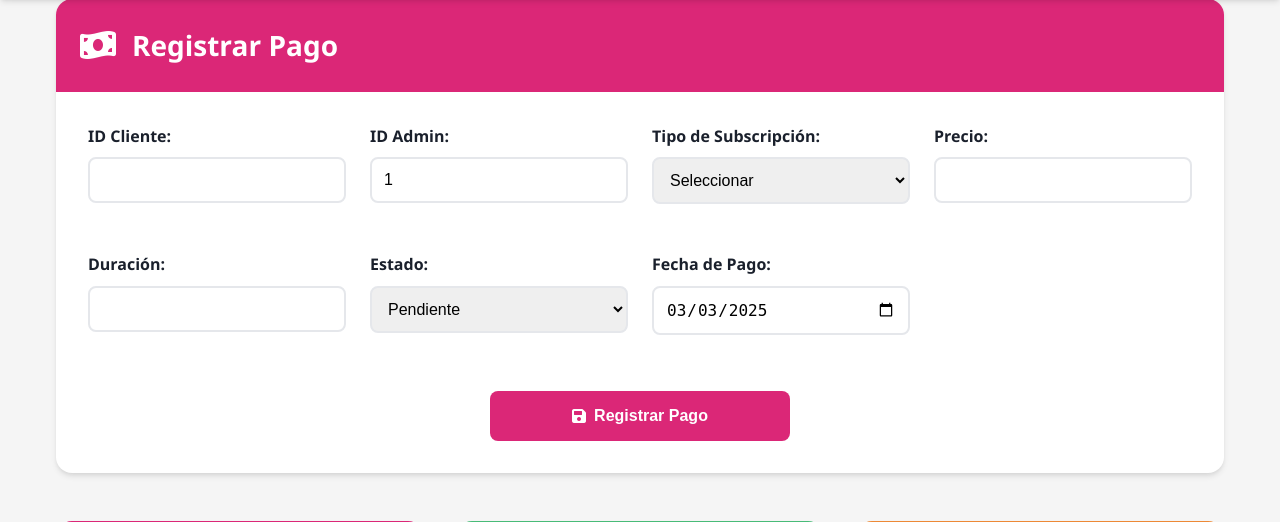
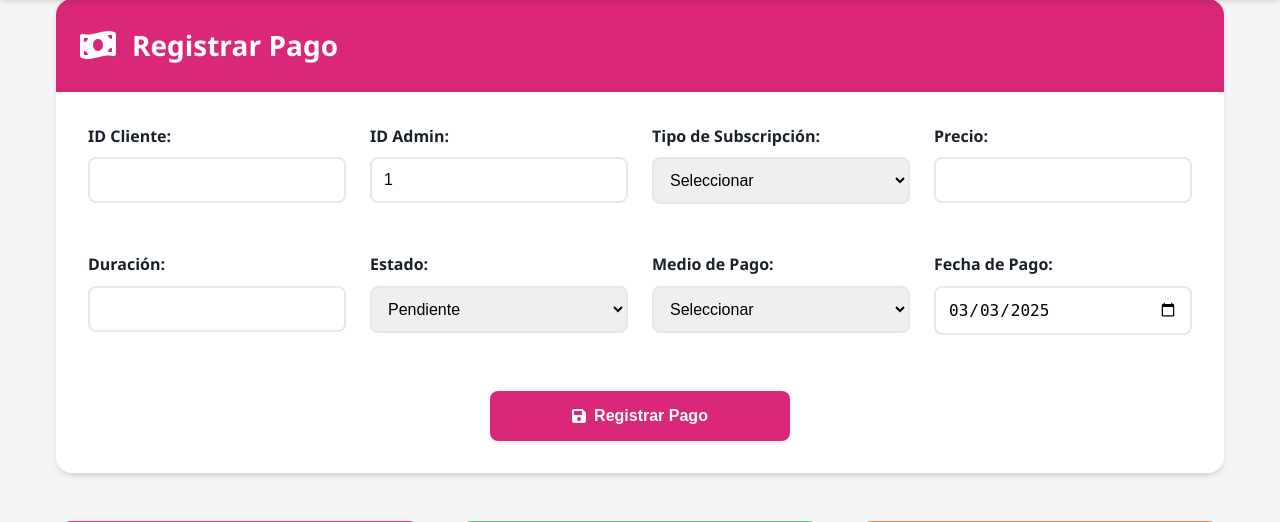
Before and after one commit to bdto/TRABAJO_GYM, a PHP site: page /vistas/pagos.php in a window 1280 px wide. Shown: the part 83-605 px from the top of the page. Run offline with PHP 8.4, Linux system fonts and the light colour scheme; the visitor is signed in with stand-in values (Sample User, id 1); tables that the repository leaves empty hold one stand-in row (values such as "Sample post").

Commit message:
registro de pagos no funcional en su totalidad

```diff
--- a/controlador/pagoscontroller.php
+++ b/controlador/pagoscontroller.php
@@ -1,79 +1,144 @@
 <?php
-require_once '../modelo/pagos.php';
+require_once __DIR__ . '/../modelo/conexion.php';
 
 class PagosController {
-    private $modelo;
+    private $db;
 
     public function __construct() {
-        $this->modelo = new Pagos();
+        $conexion = new Conexion();
+        $this->db = $conexion->getConnection();
+    }
+
+    public function registrarPago($datos) {
+        $query = "INSERT INTO pagos (id_cliente, id_admin, tipo_subscripcion, precio, duracion, estado, fecha_pago, medio_pago)
+                  VALUES (:id_cliente, :id_admin, :tipo_subscripcion, :precio, :duracion, :estado, :fecha_pago, :medio_pago)";
+
+        try {
+            $stmt = $this->db->prepare($query);
+            $stmt->bindParam(':id_cliente', $datos['id_cliente']);
+            $stmt->bindParam(':id_admin', $datos['id_admin']);
+            $stmt->bindParam(':tipo_subscripcion', $datos['tipo_subscripcion']);
+            $stmt->bindParam(':precio', $datos['precio']);
+            $stmt->bindParam(':duracion', $datos['duracion']);
+            $stmt->bindParam(':estado', $datos['estado']);
+            $stmt->bindParam(':fecha_pago', $datos['fecha_pago']);
+            $stmt->bindParam(':medio_pago', $datos['medio_pago']);
+
+            if ($stmt->execute()) {
+                return ['success' => true, 'message' => 'Pago registrado con éxito'];
+            } else {
+                return ['success' => false, 'message' => 'Error al registrar el pago'];
+            }
+        } catch (PDOException $e) {
+            error_log('Error en registrarPago: ' . $e->getMessage());
+            return ['success' => false, 'message' => 'Error al registrar el pago: ' . $e->getMessage()];
+        }
+    }
+
+    public function actualizarPago($id_pagos, $datos) {
+        $query = "UPDATE pagos SET id_cliente = :id_cliente, id_admin = :id_admin, tipo_subscripcion = :tipo_subscripcion,
+                  precio = :precio, duracion = :duracion, estado = :estado, fecha_pago = :fecha_pago, medio_pago = :medio_pago
+                  WHERE id_pagos = :id_pagos";
+
+        try {
+            $stmt = $this->db->prepare($query);
+            $stmt->bindParam(':id_pagos', $id_pagos);
+            $stmt->bindParam(':id_cliente', $datos['id_cliente']);
+            $stmt->bindParam(':id_admin', $datos['id_admin']);
+            $stmt->bindParam(':tipo_subscripcion', $datos['tipo_subscripcion']);
+            $stmt->bindParam(':precio', $datos['precio']);
+            $stmt->bindParam(':duracion', $datos['duracion']);
+            $stmt->bindParam(':estado', $datos['estado']);
+            $stmt->bindParam(':fecha_pago', $datos['fecha_pago']);
+            $stmt->bindParam(':medio_pago', $datos['medio_pago']);
+
+            if ($stmt->execute()) {
+                return ['success' => true, 'message' => 'Pago actualizado con éxito'];
+            } else {
+                return ['success' => false, 'message' => 'Error al actualizar el pago'];
+            }
+        } catch (PDOException $e) {
+            error_log('Error en actualizarPago: ' . $e->getMessage());
+            return ['success' => false, 'message' => 'Error al actualizar el pago: ' . $e->getMessage()];
+        }
+    }
+
+    public function obtenerPago($id_pagos) {
+        $query = "SELECT * FROM pagos WHERE id_pagos = :id_pagos";
+        try {
+            $stmt = $this->db->prepare($query);
+            $stmt->bindParam(':id_pagos', $id_pagos);
+            $stmt->execute();
+            return $stmt->fetch(PDO::FETCH_ASSOC);
+        } catch (PDOException $e) {
+            error_log('Error en obtenerPago: ' . $e->getMessage());
+            return null;
+        }
     }
 
     public function obtenerPagosPorMes($month, $year) {
-        $pagos = $this->modelo->obtenerPagosPorMes($month, $year);
-        if (empty($pagos)) {
-            error_log("No se encontraron pagos para el mes $month y año $year");
-        } else {
-            error_log("Se encontraron " . count($pagos) . " pagos para el mes $month y año $year");
-            foreach ($pagos as $pago) {
-                error_log("Pago ID: {$pago['id_pagos']}, Estado: " . ($pago['estado'] ?? 'N/A'));
-            }
-        }
-        return $pagos;
-    }
-
-    public function obtenerNombreCliente($id_cliente) {
-        return $this->modelo->obtenerNombreCliente($id_cliente);
-    }
-
-    public function obtenerPago($id) {
-        return $this->modelo->obtenerPago($id);
-    }
-
-    public function registrarPago($datos) {
-        error_log("Datos recibidos en el controlador: " . print_r($datos, true));
-        if (empty($datos['id_cliente']) || empty($datos['id_admin']) || empty($datos['tipo_subscripcion']) ||
-            empty($datos['precio']) || empty($datos['duracion']) || !isset($datos['estado']) || empty($datos['fecha_pago'])) {
-            error_log("Faltan campos requeridos en registrarPago");
-            return ['success' => false, 'message' => 'Todos los campos son requeridos.'];
-        }
-
-        // Asegurarse de que el estado sea 'pendiente' o 'pagado'
-        $datos['estado'] = in_array($datos['estado'], ['pendiente', 'pagado']) ? $datos['estado'] : 'pendiente';
-
-        $resultado = $this->modelo->registrarPago($datos);
-        if ($resultado) {
-            error_log("Pago registrado con éxito en el controlador. ID: $resultado");
-            return ['success' => true, 'message' => 'Pago registrado con éxito.'];
-        } else {
-            error_log("Error al registrar el pago en el controlador");
-            return ['success' => false, 'message' => 'Error al registrar el pago.'];
-        }
-    }
-
-    public function actualizarPago($id, $datos) {
-        if (empty($id) || empty($datos['id_cliente']) || empty($datos['id_admin']) || empty($datos['tipo_subscripcion']) ||
-            empty($datos['precio']) || empty($datos['duracion']) || empty($datos['estado']) || empty($datos['fecha_pago'])) {
-            return ['success' => false, 'message' => 'Todos los campos son requeridos.'];
-        }
-
-        $resultado = $this->modelo->actualizarPago($id, $datos);
-        if ($resultado['success']) {
-            return ['success' => true, 'message' => 'Pago actualizado con éxito.'];
-        } else {
-            return ['success' => false, 'message' => 'Error al actualizar el pago: ' . $resultado['message']];
+        $query = "SELECT * FROM pagos WHERE MONTH(fecha_pago) = :month AND YEAR(fecha_pago) = :year";
+        try {
+            $stmt = $this->db->prepare($query);
+            $stmt->bindParam(':month', $month, PDO::PARAM_INT);
+            $stmt->bindParam(':year', $year, PDO::PARAM_INT);
+            $stmt->execute();
+            return $stmt->fetchAll(PDO::FETCH_ASSOC);
+        } catch (PDOException $e) {
+            error_log('Error en obtenerPagosPorMes: ' . $e->getMessage());
+            return [];
         }
     }
 
     public function obtenerEstadisticasPagos() {
-        return [
-            'total_recaudado' => $this->modelo->obtenerTotalRecaudado(),
-            'pagos_mes' => $this->modelo->obtenerPagosMes(),
-            'pagos_pendientes' => $this->modelo->obtenerPagosPendientes()
-        ];
+        try {
+            // Total recaudado
+            $queryTotal = "SELECT SUM(precio) as total FROM pagos WHERE estado = 'pagado'";
+            $stmtTotal = $this->db->query($queryTotal);
+            $totalRecaudado = $stmtTotal->fetch(PDO::FETCH_ASSOC)['total'] ?? 0;
+
+            // Pagos del mes actual
+            $currentMonth = date('m');
+            $currentYear = date('Y');
+            $queryMes = "SELECT COUNT(*) as count FROM pagos WHERE MONTH(fecha_pago) = :month AND YEAR(fecha_pago) = :year";
+            $stmtMes = $this->db->prepare($queryMes);
+            $stmtMes->bindParam(':month', $currentMonth, PDO::PARAM_INT);
+            $stmtMes->bindParam(':year', $currentYear, PDO::PARAM_INT);
+            $stmtMes->execute();
+            $pagosMes = $stmtMes->fetch(PDO::FETCH_ASSOC)['count'] ?? 0;
+
+            // Pagos pendientes
+            $queryPendientes = "SELECT COUNT(*) as count FROM pagos WHERE estado = 'pendiente'";
+            $stmtPendientes = $this->db->query($queryPendientes);
+            $pagosPendientes = $stmtPendientes->fetch(PDO::FETCH_ASSOC)['count'] ?? 0;
+
+            return [
+                'total_recaudado' => $totalRecaudado,
+                'pagos_mes' => $pagosMes,
+                'pagos_pendientes' => $pagosPendientes
+            ];
+        } catch (PDOException $e) {
+            error_log('Error en obtenerEstadisticasPagos: ' . $e->getMessage());
+            return [
+                'total_recaudado' => 0,
+                'pagos_mes' => 0,
+                'pagos_pendientes' => 0
+            ];
+        }
     }
 
-    public function adminIdExists($id) {
-        return $this->modelo->adminIdExists($id);
+    public function obtenerNombreCliente($id_cliente) {
+        $query = "SELECT CONCAT(nombre, ' ', apellido) as nombre_completo FROM usuarios WHERE id_cliente = :id_cliente";
+        try {
+            $stmt = $this->db->prepare($query);
+            $stmt->bindParam(':id_cliente', $id_cliente);
+            $stmt->execute();
+            $result = $stmt->fetch(PDO::FETCH_ASSOC);
+            return $result['nombre_completo'] ?? 'Cliente no encontrado';
+        } catch (PDOException $e) {
+            error_log('Error en obtenerNombreCliente: ' . $e->getMessage());
+            return 'Error al obtener el nombre del cliente';
+        }
     }
 }
 ?>
--- a/modelo/corrected_scriptgym2java.sql
+++ b/modelo/corrected_scriptgym2java.sql
@@ -33,6 +33,9 @@ CREATE TABLE IF NOT EXISTS pagos (
     FOREIGN KEY (id_admin) REFERENCES admins(ID_Admin) ON DELETE RESTRICT
 );
 
+-- Añadir la columna MEDIO_PAGO a la tabla pagos
+ALTER TABLE pagos ADD COLUMN MEDIO_PAGO VARCHAR(50);
+
 -- Añadir índices para mejorar el rendimiento
 CREATE INDEX idx_usuarios_estado ON usuarios(estado);
 CREATE INDEX idx_pagos_fecha ON pagos(fecha_pago);
--- a/vistas/pagos.php
+++ b/vistas/pagos.php
@@ -52,8 +52,11 @@ if ($_SERVER['REQUEST_METHOD'] === 'POST') {
         'precio' => $_POST['precio'],
         'duracion' => $_POST['duracion'],
         'estado' => $_POST['estado'],
-        'fecha_pago' => $_POST['fecha_pago']
+        'fecha_pago' => $_POST['fecha_pago'],
+        'medio_pago' => $_POST['medio_pago']
     ];
+
+    error_log('Medio de pago recibido: ' . $_POST['medio_pago']);
 
     try {
         if ($action === 'registrar') {
@@ -464,6 +467,8 @@ if ($_SERVER['REQUEST_METHOD'] === 'POST') {
                                 <option value="rutina" <?php echo ($isEditing && $pagoToEdit['tipo_subscripcion'] === 'rutina') ? 'selected' : ''; ?>>Rutina</option>
                                 <option value="semanal" <?php echo ($isEditing && $pagoToEdit['tipo_subscripcion'] === 'semanal') ? 'selected' : ''; ?>>Semanal</option>
                                 <option value="quincenal" <?php echo ($isEditing && $pagoToEdit['tipo_subscripcion'] === 'quincenal') ? 'selected' : ''; ?>>Quincenal</option>
+                                <option value="duo_combo_x1" <?php echo ($isEditing && $pagoToEdit['tipo_subscripcion'] === 'duo_combo_x1') ? 'selected' : ''; ?>>Duo Combo X1</option>
+                                <option value="duo_combo_x2" <?php echo ($isEditing && $pagoToEdit['tipo_subscripcion'] === 'duo_combo_x2') ? 'selected' : ''; ?>>Duo Combo X2</option>
                             </select>
                         </div>
                         <div class="form-group">
@@ -479,6 +484,15 @@ if ($_SERVER['REQUEST_METHOD'] === 'POST') {
                             <select id="estado" name="estado" required>
                                 <option value="pendiente" <?php echo ($isEditing && $pagoToEdit['estado'] === 'pendiente') ? 'selected' : ''; ?>>Pendiente</option>
                                 <option value="pagado" <?php echo ($isEditing && $pagoToEdit['estado'] === 'pagado') ? 'selected' : ''; ?>>Pagado</option>
+                            </select>
+                        </div>
+                        <div class="form-group">
+                            <label for="medio_pago">Medio de Pago:</label>
+                            <select id="medio_pago" name="medio_pago" required>
+                                <option value="">Seleccionar</option>
+                                <option value="Efectivo" <?php echo ($isEditing && $pagoToEdit['medio_pago'] === 'Efectivo') ? 'selected' : ''; ?>>Efectivo</option>
+                                <option value="Nequi" <?php echo ($isEditing && $pagoToEdit['medio_pago'] === 'Nequi') ? 'selected' : ''; ?>>Nequi</option>
+                                <option value="Bancolombia" <?php echo ($isEditing && $pagoToEdit['medio_pago'] === 'Bancolombia') ? 'selected' : ''; ?>>Bancolombia</option>
                             </select>
                         </div>
                         <div class="form-group">
@@ -553,6 +567,14 @@ if ($_SERVER['REQUEST_METHOD'] === 'POST') {
             quincenal: {
                 precio: 40000,
                 duracion: 15
+            },
+            duo_combo_x1: {
+                precio: 100.000,
+                duracion: 60 // 2 months
+            },
+            duo_combo_x2: {
+                precio: 100.000,
+                duracion: 30 // 1 month
             }
         };
 
@@ -615,6 +637,7 @@ if ($_SERVER['REQUEST_METHOD'] === 'POST') {
             document.getElementById('duracion').value = '';
             document.getElementById('estado').value = 'pendiente';
             document.getElementById('fecha_pago').value = new Date().toISOString().split('T')[0];
+            document.getElementById('medio_pago').value = '';
         }
 
         <?php if (!empty($mensaje)): ?>
--- a/vistas/tablapagos.php
+++ b/vistas/tablapagos.php
@@ -37,6 +37,7 @@ if (!empty($_SERVER['HTTP_X_REQUESTED_WITH']) && strtolower($_SERVER['HTTP_X_REQ
         $html .= '<td>' . htmlspecialchars($pago['duracion']) . '</td>';
         $html .= '<td>' . htmlspecialchars($pago['estado'] ?? 'N/A') . '</td>';
         $html .= '<td>' . htmlspecialchars(date('Y-m-d', strtotime($pago['fecha_pago']))) . '</td>';
+        $html .= '<td>' . htmlspecialchars($pago['medio_pago'] ?? 'N/A') . '</td>';
         $html .= '<td><button onclick="editarPago(' . $pago['id_pagos'] . ')" class="btn btn-warning"><i class="fas fa-edit"></i> Editar</button></td>';
         $html .= '</tr>';
     }
@@ -406,6 +407,7 @@ if (!empty($_SERVER['HTTP_X_REQUESTED_WITH']) && strtolower($_SERVER['HTTP_X_REQ
                                 <th>Duración</th>
                                 <th>Estado</th>
                                 <th>Fecha de Pago</th>
+                                <th>Medio de Pago</th>
                                 <th>Acciones</th>
                             </tr>
                         </thead>
@@ -420,6 +422,7 @@ if (!empty($_SERVER['HTTP_X_REQUESTED_WITH']) && strtolower($_SERVER['HTTP_X_REQ
                                     <td><?php echo htmlspecialchars($pago['duracion']); ?></td>
                                     <td><?php echo htmlspecialchars($pago['estado'] ?? 'N/A'); ?></td>
                                     <td><?php echo htmlspecialchars(date('Y-m-d', strtotime($pago['fecha_pago']))); ?></td>
+                                    <td><?php echo htmlspecialchars($pago['medio_pago'] ?? 'N/A'); ?></td>
                                     <td>
                                         <button onclick="editarPago(<?php echo $pago['id_pagos']; ?>)" class="btn btn-warning">
                                             <i class="fas fa-edit"></i> Editar
```
Also changed, not shown: vistas/login.php (line endings or trailing spaces).
